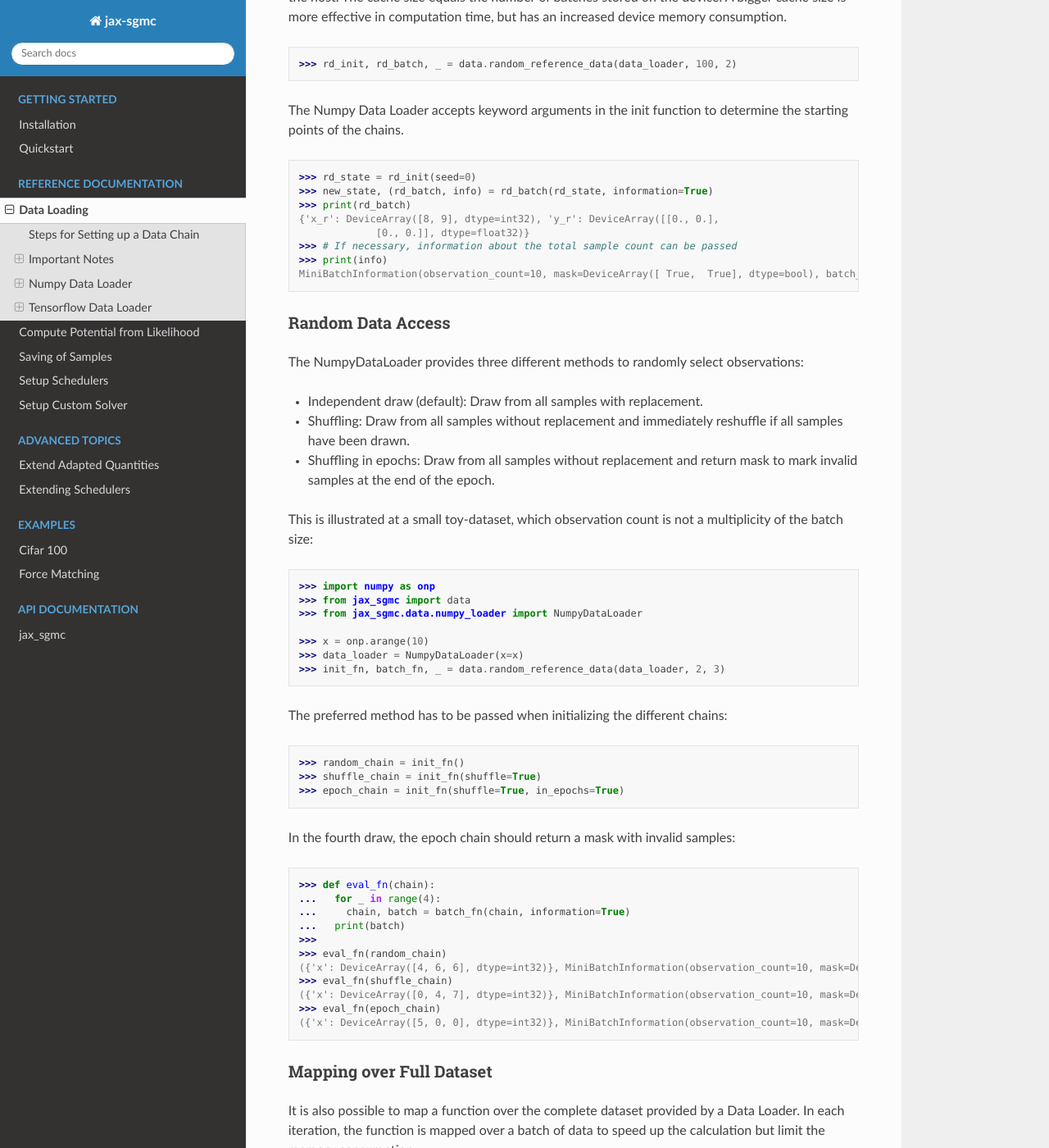
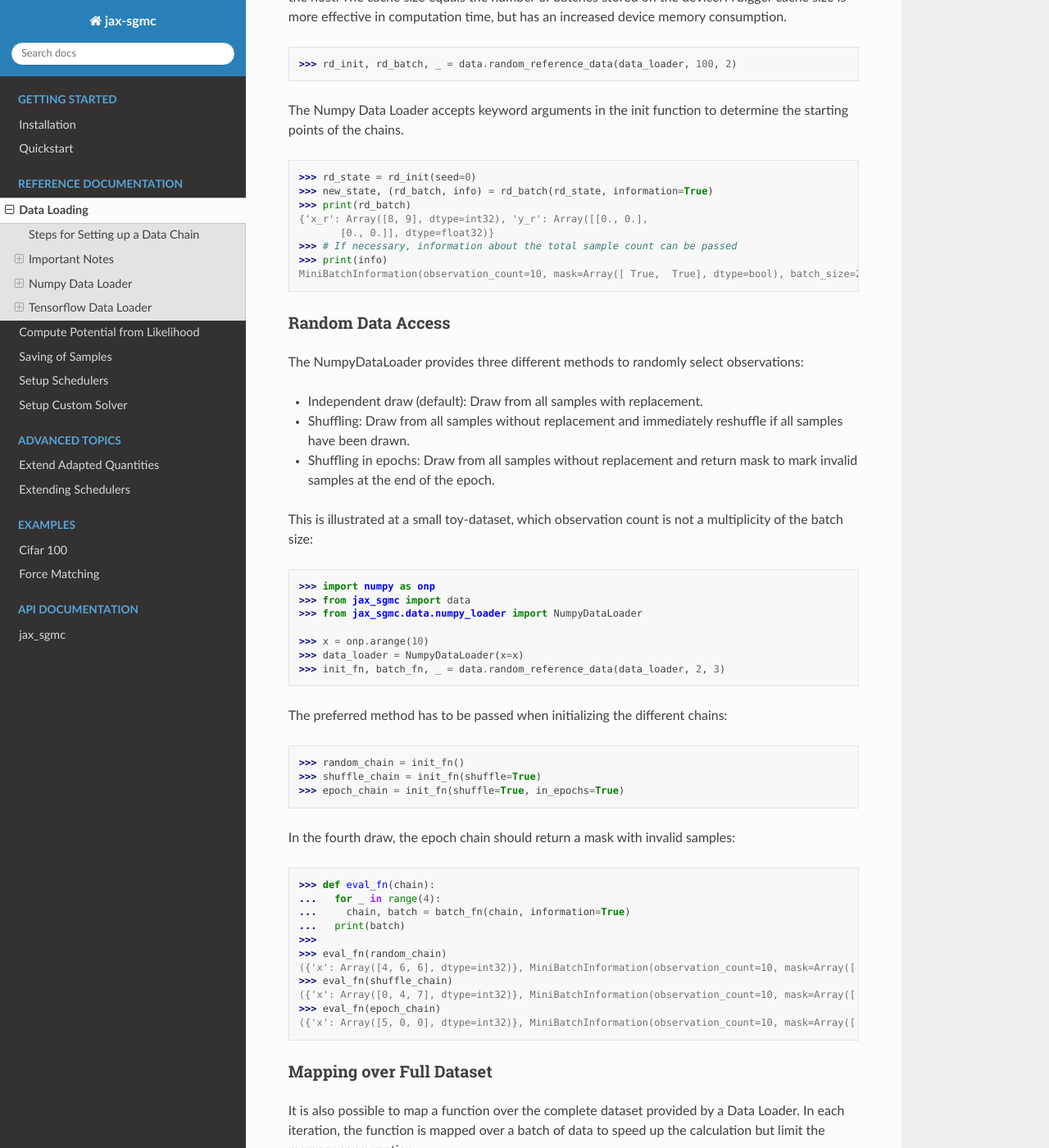
Before and after one commit to tummfm/jax-sgmc, a Sphinx documentation site: the page built from docs/usage/data.rst, in a window 1280 px wide and 1400 px high, scrolled down 2319 px. Shown: the whole window at 82% size. Built offline with Sphinx 7.4.7 and the Read the Docs theme 2.0.0, drawn with Linux system fonts in a browser that asks for light colours; some of the changed text lies outside the part shown.

Commit message:
Fix docs (#44)
Fixed docs

```diff
--- a/docs/usage/data.rst
+++ b/docs/usage/data.rst
@@ -38,7 +38,7 @@ an all-zero batch can be drawn from every Data Loader.
   ::
 
     print(data_loader.initializer_batch(3))
-    {'x_r': DeviceArray([0, 0, 0], dtype=int32), 'y_r': DeviceArray([[0., 0.],
+    {'x_r': Array([0, 0, 0], dtype=int32), 'y_r': Array([[0., 0.],
                  [0., 0.],
                  [0., 0.]], dtype=float32)}
 
@@ -48,7 +48,7 @@ shapes are reduced by the first axis).
   ::
 
     print(data_loader.initializer_batch())
-    {'x_r': DeviceArray(0, dtype=int32), 'y_r': DeviceArray([0., 0.], dtype=float32)}
+    {'x_r': Array(0, dtype=int32), 'y_r': Array([0., 0.], dtype=float32)}
 
 Combining ``pmap`` and ``jit``
 ______________________________
@@ -114,11 +114,11 @@ the init function to determine the starting points of the chains.
   >>> rd_state = rd_init(seed=0)
   >>> new_state, (rd_batch, info) = rd_batch(rd_state, information=True)
   >>> print(rd_batch)
-  {'x_r': DeviceArray([8, 9], dtype=int32), 'y_r': DeviceArray([[0., 0.],
-               [0., 0.]], dtype=float32)}
+  {'x_r': Array([8, 9], dtype=int32), 'y_r': Array([[0., 0.],
+         [0., 0.]], dtype=float32)}
   >>> # If necessary, information about the total sample count can be passed
   >>> print(info)
-  MiniBatchInformation(observation_count=10, mask=DeviceArray([ True,  True], dtype=bool), batch_size=2)
+  MiniBatchInformation(observation_count=10, mask=Array([ True,  True], dtype=bool), batch_size=2)
 
 
 Random Data Access
@@ -160,11 +160,11 @@ In the fourth draw, the epoch chain should return a mask with invalid samples:
   ...   print(batch)
   >>>
   >>> eval_fn(random_chain)
-  ({'x': DeviceArray([4, 6, 6], dtype=int32)}, MiniBatchInformation(observation_count=10, mask=DeviceArray([ True,  True,  True], dtype=bool), batch_size=3))
+  ({'x': Array([4, 6, 6], dtype=int32)}, MiniBatchInformation(observation_count=10, mask=Array([ True,  True,  True], dtype=bool), batch_size=3))
   >>> eval_fn(shuffle_chain)
-  ({'x': DeviceArray([0, 4, 7], dtype=int32)}, MiniBatchInformation(observation_count=10, mask=DeviceArray([ True,  True,  True], dtype=bool), batch_size=3))
+  ({'x': Array([0, 4, 7], dtype=int32)}, MiniBatchInformation(observation_count=10, mask=Array([ True,  True,  True], dtype=bool), batch_size=3))
   >>> eval_fn(epoch_chain)
-  ({'x': DeviceArray([5, 0, 0], dtype=int32)}, MiniBatchInformation(observation_count=10, mask=DeviceArray([ True, False, False], dtype=bool), batch_size=3))
+  ({'x': Array([5, 0, 0], dtype=int32)}, MiniBatchInformation(observation_count=10, mask=Array([ True, False, False], dtype=bool), batch_size=3))
 
 
 Mapping over Full Dataset
```
Also changed, not shown: 2 other files.
